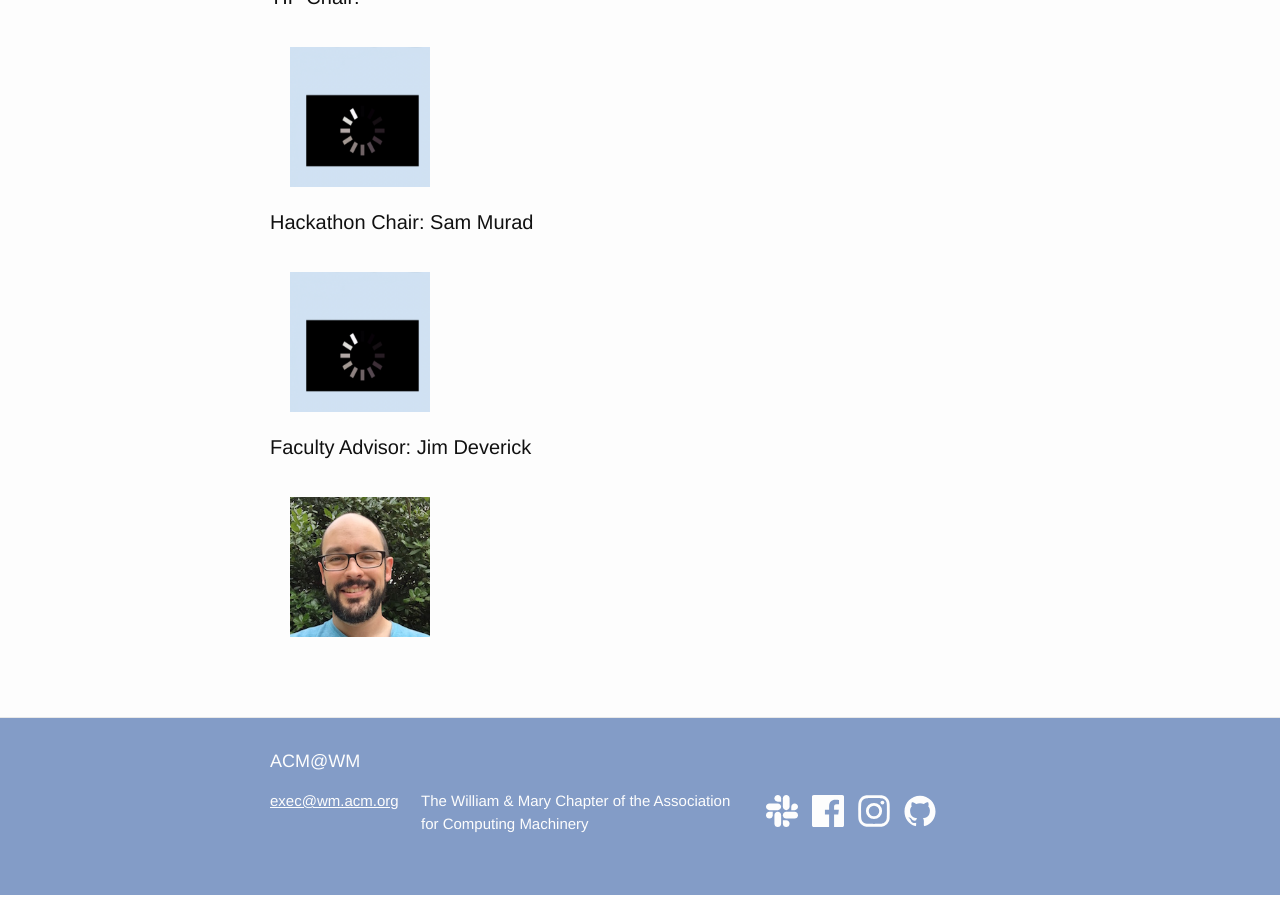
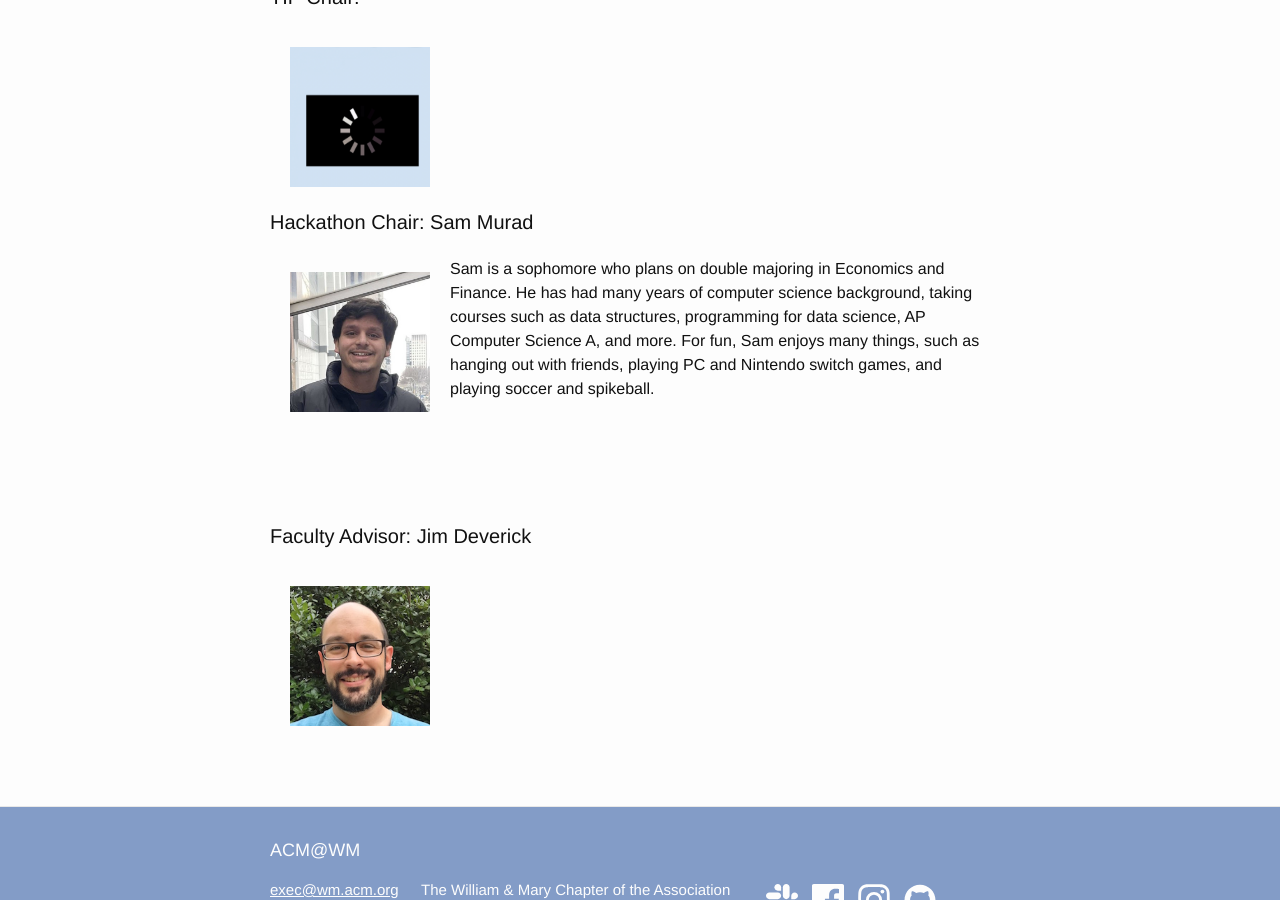
Before and after one commit to ACMWM/acmwm.github.io, a Jekyll site: the page built from _pages/officers.md, in a window 1280 px wide and 900 px high, scrolled down 2174 px. Built offline with Jekyll 4.4.1, drawn with Linux system fonts in a browser that asks for light colours.

```diff
--- a/_config.yml
+++ b/_config.yml
@@ -74,8 +74,9 @@ officers:
 
   - job: Hackathon Chair
     name: Sam Murad
-    pic: tbapic.jpg
-    bio:
+    pic: sam.jpg
+    bio: >
+             Sam is a sophomore who plans on double majoring in Economics and Finance. He has had many years of computer science background, taking courses such as data structures, programming for data science, AP Computer Science A, and more. For fun, Sam enjoys many things, such as hanging out with friends, playing PC and Nintendo switch games, and playing soccer and spikeball.
 
   - job: Faculty Advisor
     name: Jim Deverick
```
Also changed, not shown: images/officers/sam.jpg (added).
